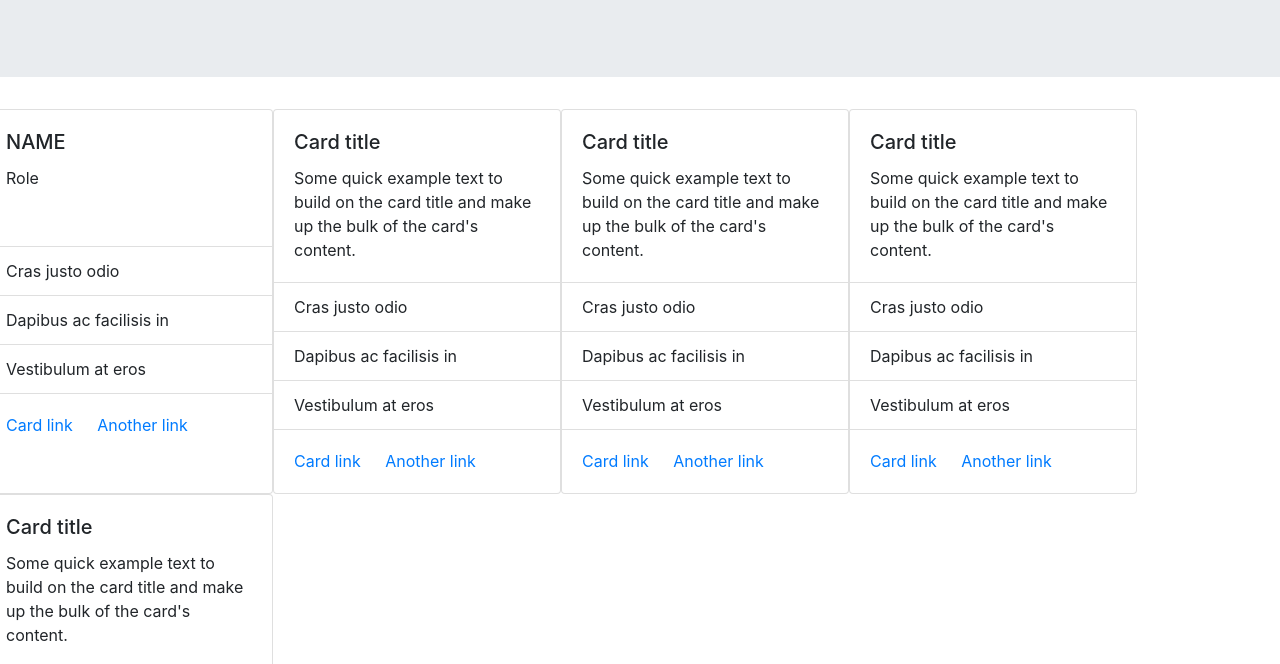
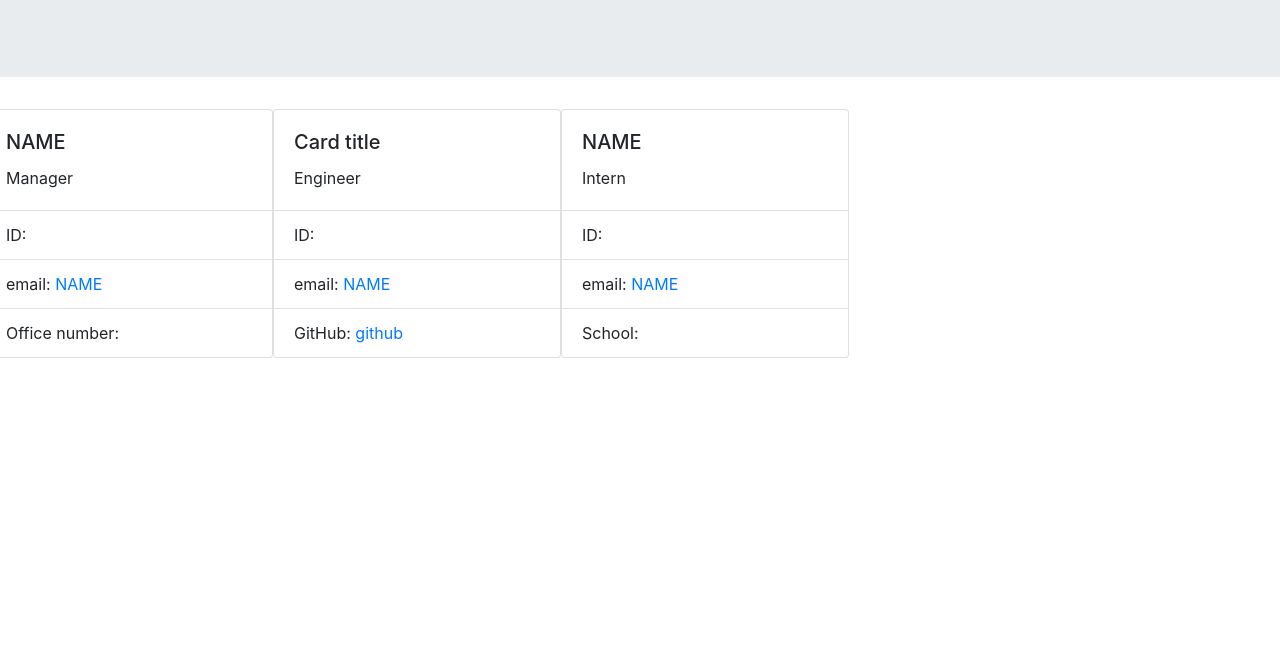
Before and after one commit to 3roses/team-profile-generator, a website: page index.html in a window 1280 px wide. Shown: the part 134-798 px from the top of the page. Drawn offline with nearby package versions, Linux system fonts and the light colour scheme.

Commit message:
Changed HTML to render proper team member info

```diff
--- a/index.html
+++ b/index.html
@@ -22,82 +22,39 @@
         <div class="card space" style="width: 18rem;">
             <div class="card-body">
             <h5 class="card-title">NAME</h5>
-            <p class="card-text">Role</p>
+            <p class="card-text">Manager</p>
             </div>
             <ul class="list-group list-group-flush">
-            <li class="list-group-item">Cras justo odio</li>
-            <li class="list-group-item">Dapibus ac facilisis in</li>
-            <li class="list-group-item">Vestibulum at eros</li>
+            <li class="list-group-item">ID: </li>
+            <li class="list-group-item">email: <a href="mailto:cleslie25@gmail.com">NAME</a></li>
+            <li class="list-group-item">Office number: </li>
             </ul>
-            <div class="card-body">
-            <a href="#" class="card-link">Card link</a>
-            <a href="#" class="card-link">Another link</a>
-            </div>
         </div>
 
         <div class="card space" style="width: 18rem;">
             <div class="card-body">
             <h5 class="card-title">Card title</h5>
-            <p class="card-text">Some quick example text to build on the card title and make up the bulk of the card's content.</p>
+            <p class="card-text">Engineer</p>
             </div>
             <ul class="list-group list-group-flush">
-            <li class="list-group-item">Cras justo odio</li>
-            <li class="list-group-item">Dapibus ac facilisis in</li>
-            <li class="list-group-item">Vestibulum at eros</li>
+            <li class="list-group-item">ID: </li>
+            <li class="list-group-item">email: <a href="mailto:cleslie25@gmail.com">NAME</a></li>
+            <li class="list-group-item">GitHub: <a href="github.com">github</a></li>
             </ul>
-            <div class="card-body">
-            <a href="#" class="card-link">Card link</a>
-            <a href="#" class="card-link">Another link</a>
-            </div>
         </div>
 
         <div class="card space" style="width: 18rem;">
             <div class="card-body">
-            <h5 class="card-title">Card title</h5>
-            <p class="card-text">Some quick example text to build on the card title and make up the bulk of the card's content.</p>
+            <h5 class="card-title">NAME</h5>
+            <p class="card-text">Intern</p>
             </div>
             <ul class="list-group list-group-flush">
-            <li class="list-group-item">Cras justo odio</li>
-            <li class="list-group-item">Dapibus ac facilisis in</li>
-            <li class="list-group-item">Vestibulum at eros</li>
+            <li class="list-group-item">ID:</li>
+            <li class="list-group-item">email: <a href="mailto:cleslie25@gmail.com">NAME</a></li>
+            <li class="list-group-item">School: </li>
             </ul>
-            <div class="card-body">
-            <a href="#" class="card-link">Card link</a>
-            <a href="#" class="card-link">Another link</a>
-            </div>
         </div>
 
-        <div class="card space" style="width: 18rem;">
-            <div class="card-body">
-            <h5 class="card-title">Card title</h5>
-            <p class="card-text">Some quick example text to build on the card title and make up the bulk of the card's content.</p>
-            </div>
-            <ul class="list-group list-group-flush">
-            <li class="list-group-item">Cras justo odio</li>
-            <li class="list-group-item">Dapibus ac facilisis in</li>
-            <li class="list-group-item">Vestibulum at eros</li>
-            </ul>
-            <div class="card-body">
-            <a href="#" class="card-link">Card link</a>
-            <a href="#" class="card-link">Another link</a>
-            </div>
-        </div>
-
-        <div class="card space" style="width: 18rem;">
-            <div class="card-body">
-            <h5 class="card-title">Card title</h5>
-            <p class="card-text">Some quick example text to build on the card title and make up the bulk of the card's content.</p>
-            </div>
-            <ul class="list-group list-group-flush">
-            <li class="list-group-item">Cras justo odio</li>
-            <li class="list-group-item">Dapibus ac facilisis in</li>
-            <li class="list-group-item">Vestibulum at eros</li>
-            </ul>
-            <div class="card-body">
-            <a href="#" class="card-link">Card link</a>
-            <a href="#" class="card-link">Another link</a>
-            </div>
-        </div>
     </div>
 
 </body>
```
Also changed, not shown: index2.html (deleted, +0 -65 lines).
